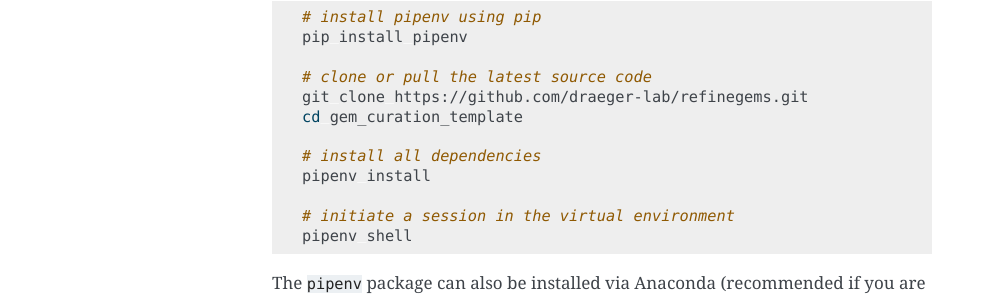
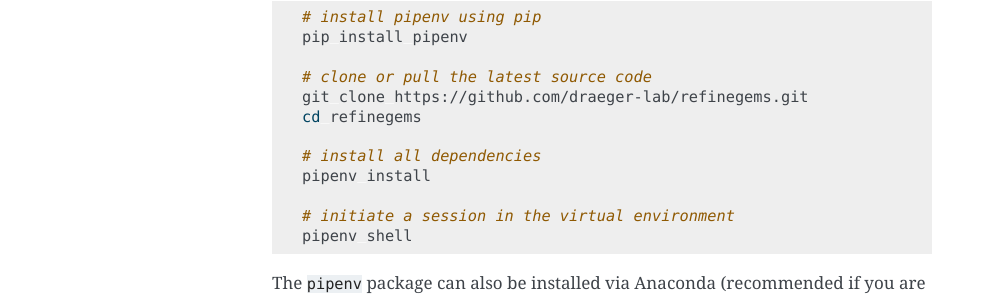
Before and after one commit to draeger-lab/refinegems, a Sphinx documentation site: the page built from docs/source/installation.rst, in a window 1280 px wide. Shown: the part 432-732 px from the top of the page, without its empty margins (148-1141 px from the left). Built offline with Sphinx 7.4.7, drawn with Linux system fonts in a browser that asks for light colours.

```diff
--- a/docs/source/installation.rst
+++ b/docs/source/installation.rst
@@ -25,7 +25,7 @@ following steps:
 
    # clone or pull the latest source code
    git clone https://github.com/draeger-lab/refinegems.git
-   cd gem_curation_template
+   cd refinegems
 
    # install all dependencies
    pipenv install
```
Also changed, not shown: README.md (+1 -1 lines).
